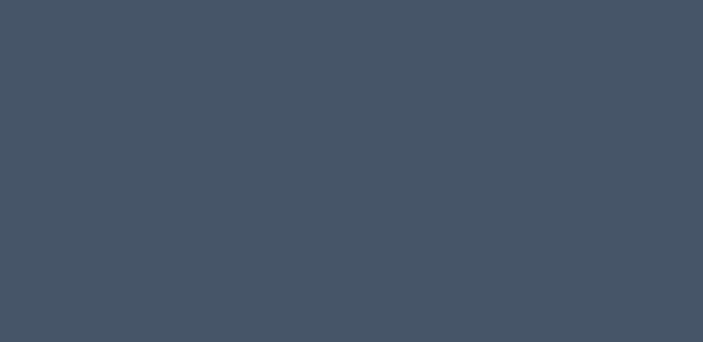
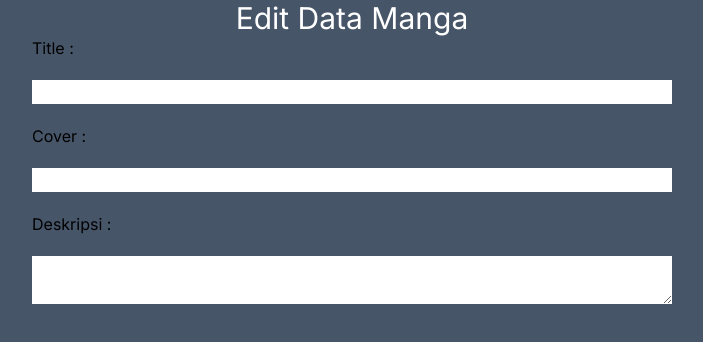
Before and after one commit to THERIZKY/osanagonime, a Next.js app: page /admin/manga/edit in a window 1280 px wide. Shown: the top 342 px of the page, without its empty margins (288-991 px from the left). Built offline with nearby package versions, Linux system fonts and the light colour scheme; no server answers; the database is empty.

Commit message:
bkin halaman edit
progress 10%

```diff
--- a/src/app/admin/manga/[type]/page.tsx
+++ b/src/app/admin/manga/[...type]/page.tsx
@@ -11,14 +11,13 @@ interface HandlerDataMangaProps {
 
 const HandlerDataManga = ({ params }: HandlerDataMangaProps) => {
 	const { type } = params;
-	// console.log(params.type);
+	// console.log(type);
 
-	if (type === "add") {
+	if (type[0] === "add") {
 		return <AddDataMangaPage />;
 	}
-
-	if (type === "edit") {
-		return <EditDataMangaPage />;
+	if (type[0] === "edit") {
+		return <EditDataMangaPage id={type[1]} />;
 	}
 };
 
--- a/src/app/admin/manga/page.tsx
+++ b/src/app/admin/manga/page.tsx
@@ -37,9 +37,13 @@ const AdminManga = () => {
 			});
 
 			if (res.status === 200) {
+				Swal.fire(
+					"Deleted!",
+					"Manga Has Successfull Deleted.",
+					"success",
+				);
 				console.log("Manga deleted successfully");
 				router.push("/temp");
-				return true;
 			}
 		} catch (error) {
 			console.error("Error deleting manga", error);
@@ -58,15 +62,9 @@ const AdminManga = () => {
 			confirmButtonText: "Yes, delete it!",
 		}).then((result) => {
 			if (result.isConfirmed) {
-				const successDelete: any = await deleteHandler(id);
-
-				if (successDelete) {
-					Swal.fire(
-						"Deleted!",
-						"Manga Has Successfull Deleted.",
-						"success",
-					);
-				}
+				deleteHandler(id);
+			} else {
+				setIsLoading(false);
 			}
 		});
 	};
@@ -133,7 +131,7 @@ const AdminManga = () => {
 							<td className="w-[250px]">
 								<div className="flex justify-center gap-5">
 									<Link
-										href={"/admin/manga/edit?id=" + item.id}
+										href={"/admin/manga/edit/" + item.id}
 										className="bg-yellow-500 text-white px-6 py-2 rounded-md"
 									>
 										Edit
--- a/src/components/Pages/EditMangaPage.tsx
+++ b/src/components/Pages/EditMangaPage.tsx
@@ -1,7 +1,65 @@
-const EditDataMangaPage = () => {
-	return (
+"use client";
+
+import "@/utils/firebase/read/services";
+import axios from "axios";
+import { useEffect, useState } from "react";
+import Loading from "../Elements/Loading";
+
+interface MangaData {
+	id: string;
+	deskripsi: string;
+	idManga: number;
+	mangaTitle: string;
+	cover: string;
+	slug: string;
+	type: string;
+}
+
+const EditDataMangaPage = ({ id }: { id: string }) => {
+	const [selectedManga, setSelectedManga] = useState<MangaData>();
+	const [isLoading, setIsLoading] = useState<boolean>(true);
+	useEffect(() => {
+		const getSelectedManga = async () => {
+			const res = await axios.get(`/api/manga/read?mangaid=${id}`);
+			setSelectedManga(res.data.data[0]);
+			setIsLoading(false);
+		};
+		getSelectedManga();
+	}, []);
+	return isLoading ? (
+		<div className="flex justify-center items-center h-screen">
+			<Loading />
+		</div>
+	) : (
 		<>
-			<div></div>
+			<div>
+				<h1 className="text-white text-center text-3xl">
+					Edit Data Manga
+				</h1>
+
+				<div className="flex justify-center ">
+					<form method="post" className="flex flex-col gap-5 w-1/2">
+						<label htmlFor="title">Title : </label>
+						<input
+							type="text"
+							name="title"
+							value={selectedManga?.mangaTitle}
+						/>
+
+						<label htmlFor="cover">Cover : </label>
+						<input
+							type="text"
+							name="cover"
+							value={selectedManga?.cover}
+						/>
+
+						<label htmlFor="deskripsi">Deskripsi : </label>
+						<textarea name="deskripsi" id="deskripsi">
+							{selectedManga?.deskripsi}
+						</textarea>
+					</form>
+				</div>
+			</div>
 		</>
 	);
 };
```
